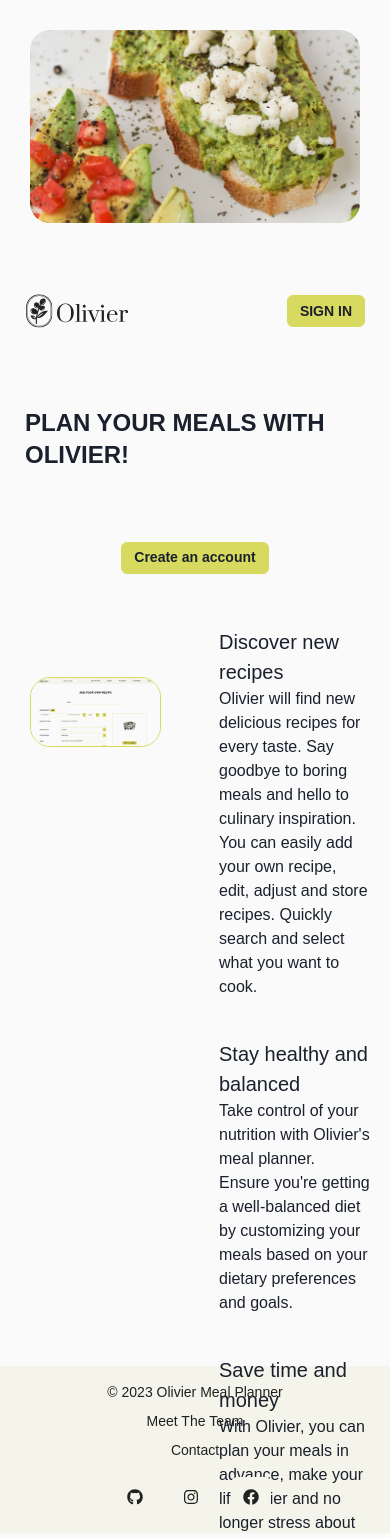
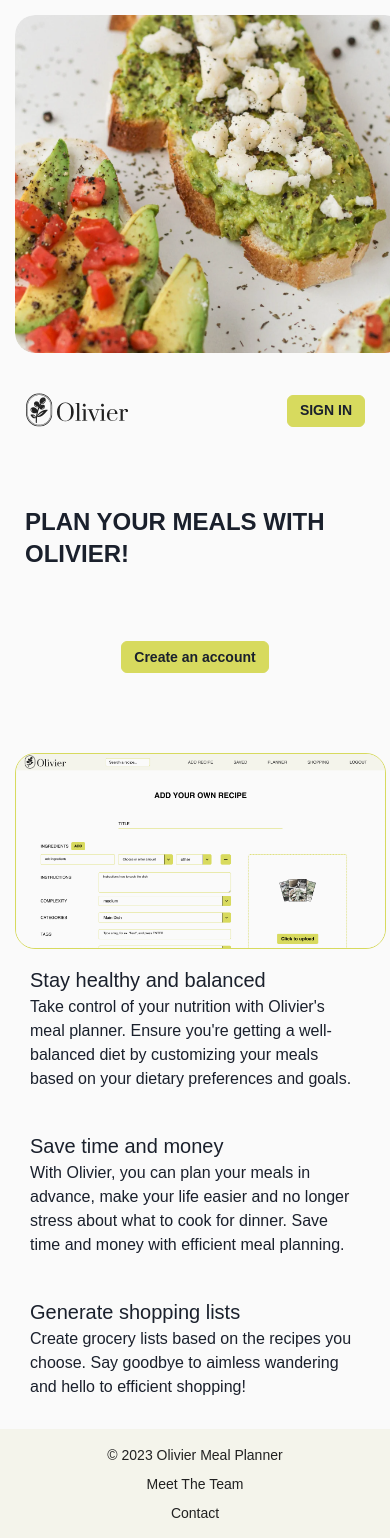
Before and after one commit to Code-the-Dream-School/dd-prac-team1-front, a React (Create React App) app: page / in a window 390 px wide. Shown: the top 1538 px of the page. Built offline with nearby package versions, Linux system fonts and the light colour scheme.

Commit message:
add responsiveness

```diff
--- a/src/components/Layout/Home.tsx
+++ b/src/components/Layout/Home.tsx
@@ -31,12 +31,15 @@ const Home = () => {
   }, []);
 
   return (
+    <>
       <Grid templateColumns="repeat(2, 1fr)" gap={2}>
         <GridItem
           colSpan={{ base: 2, md: 1 }}
           w="100%"
-        h={{ base: "30vh", md: "90vh" }}
-        padding="30"
+          h={{ base: "40vh", md: "95vh" }}
+          mt={{ base: "15", md: "30" }}
+          ml={{ base: "15", md: "30" }}
+          mr={{ base: "15", md: "30" }}
           position="relative"
           borderRadius="20px"
           overflow="hidden" // Hide any content that exceeds the rounded corners
@@ -66,7 +69,7 @@ const Home = () => {
           colSpan={{ base: 2, md: 1 }}
           w="100%"
           h={{ base: "40vh", md: "100%" }}
-        padding={{ base: "25px", md: "50" }}
+          p={{ base: "25px", md: "50" }}
           display="flex"
           flexDirection="column">
           <Flex
@@ -106,22 +109,30 @@ const Home = () => {
             </Flex>
           </Center>
         </GridItem>
+      </Grid>
+      <Grid templateColumns="repeat(2, 1fr)" gap={2}>
         <GridItem
-        colSpan={1}
-        w="100%"
-        h="90vh"
-        padding="30"
+          colSpan={{ base: 2, md: 1 }}
+          w="95%"
+          // h={{ base: "30vh", md: "90vh" }}
+          // mt={{ base: "15", md: "30" }}
+          // ml={{ base: "15", md: "30" }}
+          // mr={{ base: "15", md: "30" }}
+          // mb={{ base: "25", md: "0" }}
           position="relative"
           borderRadius="20px">
           <Flex
             justifyContent="center"
             alignItems="center"
-          position="relative"
-          top="0"
-          left="0"
+            // position="relative"
+
             width="100%"
             height="100%">
-          <Box width="100%" maxWidth="100%" maxHeight="100%">
+            <Box
+              width="100%"
+              // maxWidth="100%"
+              //  maxHeight="100%"
+            >
               {images.map((image, index) => (
                 <Image
                   key={index}
@@ -130,9 +141,13 @@ const Home = () => {
                   opacity={index === currentSlide ? 1 : 0}
                   transition="opacity 1s ease-in-out"
                   position="absolute"
-                style={{ maxWidth: "100%", maxHeight: "100%" }}
+                  // style={{ maxWidth: "100%", maxHeight: "100%" }}
                   top="10"
                   left="inherit"
+                  mt={{ base: "15", md: "30" }}
+                  ml={{ base: "15", md: "30" }}
+                  mr={{ base: "15", md: "30" }}
+                  mb={{ base: "25", md: "0" }}
                   objectFit="cover"
                   backgroundPosition="center"
                   borderRadius="20px"
@@ -142,23 +157,29 @@ const Home = () => {
             </Box>
           </Flex>
         </GridItem>
-      <GridItem colSpan={1} w="100%" h="90vh">
-        <Flex flexDirection="column" position="relative">
-          <Box p={5}>
+        <GridItem
+          colSpan={{ base: 2, md: 1 }}
+          w="100%"
+          mt={{ base: "15", md: "30" }}
+          p={{ base: "10px", md: "25" }}
+          // position="absolute"
+        >
+          <Flex flexDirection="column">
+            <Box p="5">
               <Text fontSize="xl">Discover new recipes</Text>
               <Text>
                 Olivier will find new delicious recipes for every taste. Say
-              goodbye to boring meals and hello to culinary inspiration. You can
-              easily add your own recipe, edit, adjust and store recipes.
+                goodbye to boring meals and hello to culinary inspiration. You
+                can easily add your own recipe, edit, adjust and store recipes.
                 Quickly search and select what you want to cook.
               </Text>
             </Box>
             <Box p={5}>
               <Text fontSize="xl">Stay healthy and balanced</Text>
               <Text>
-              Take control of your nutrition with Olivier's meal planner. Ensure
-              you're getting a well-balanced diet by customizing your meals
-              based on your dietary preferences and goals.
+                Take control of your nutrition with Olivier's meal planner.
+                Ensure you're getting a well-balanced diet by customizing your
+                meals based on your dietary preferences and goals.
               </Text>
             </Box>
             <Box p={5}>
@@ -172,13 +193,14 @@ const Home = () => {
             <Box p={5}>
               <Text fontSize="xl">Generate shopping lists</Text>
               <Text>
-              Create grocery lists based on the recipes you choose. Say goodbye
-              to aimless wandering and hello to efficient shopping!
+                Create grocery lists based on the recipes you choose. Say
+                goodbye to aimless wandering and hello to efficient shopping!
               </Text>
             </Box>
           </Flex>
         </GridItem>
       </Grid>
+    </>
   );
 };
 
```
Lines whose indentation alone changed are shown as unchanged.
